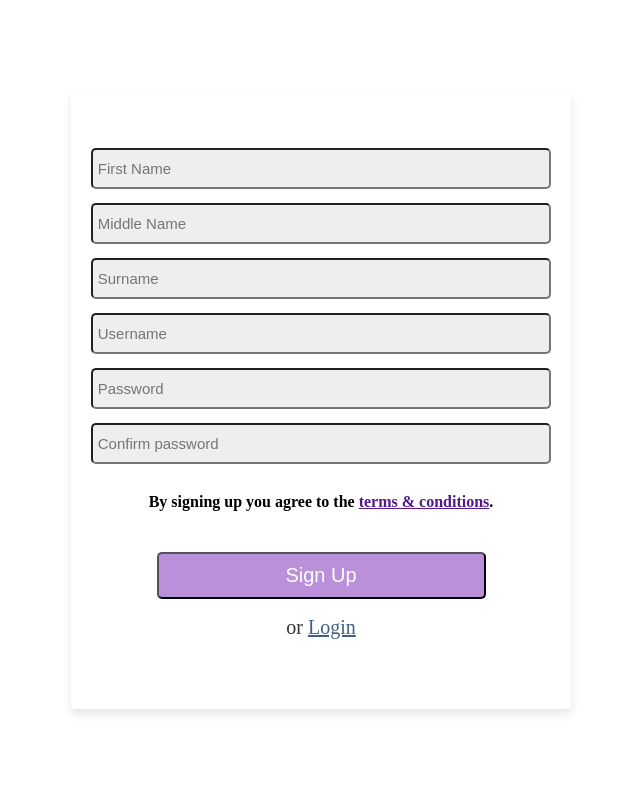
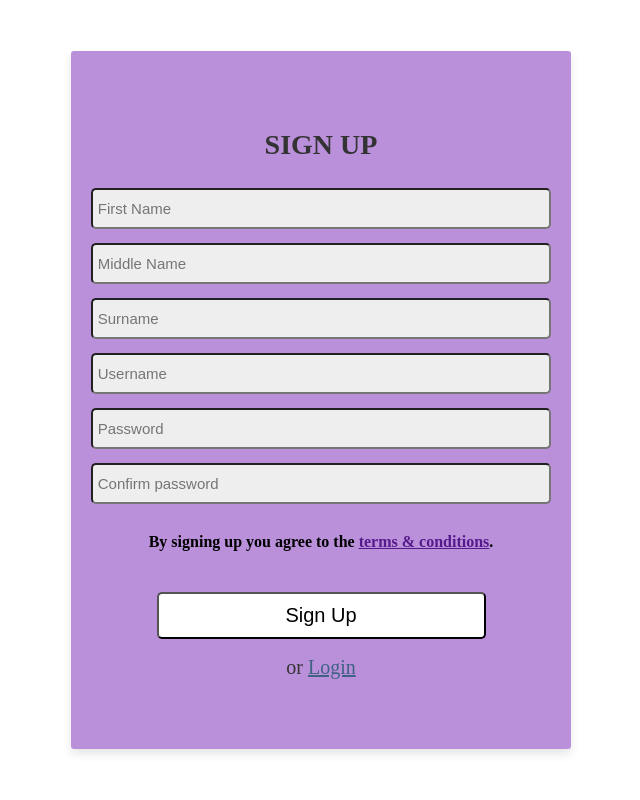
Before and after one commit to Vani0904/Team-Project-Inventory-System, a PHP site: page /register.php in a window 1280 px wide. Shown: the whole page, without its empty margins (319-959 px from the left). Run offline with PHP 8.4, Linux system fonts and the light colour scheme.

Commit message:
login and register form css updated

```diff
--- a/pages/register.php
+++ b/pages/register.php
@@ -8,8 +8,10 @@
     <title>Register</title>
 </head>
 <body>
+
     <div class="main-container">
         <form class ="user-form" action="register.php" method="post">
+        <h3>Sign Up</h3>
            <input class="control" type="text" name="firstname" required placeholder="First Name" maxlength='30'>
            <input class="control" type="text" name="middlename" placeholder="Middle Name" maxlength='30'>
            <input class="control" type="text" name="surname" required placeholder="Surname" maxlength='30'>
--- a/styles/mobile.css
+++ b/styles/mobile.css
@@ -351,7 +351,7 @@ h1.admin {
     padding: 50px 15px;
     border-radius: 3px;
     box-shadow: 0 5px 10px rgba(0, 0, 0, .1);
-    background: #fff;
+    background: #bb90db;
     text-align: center;
     width: 470px;
 
@@ -375,8 +375,8 @@ h1.admin {
 
 .main-container .user-form .form-btn {
     width: 70%;
-    background: var(--main-color);
-    color: white;
+    background: white;
+    color: black;
     text-transform: capitalize;
     font-size: 20px;
     cursor: pointer;
```
